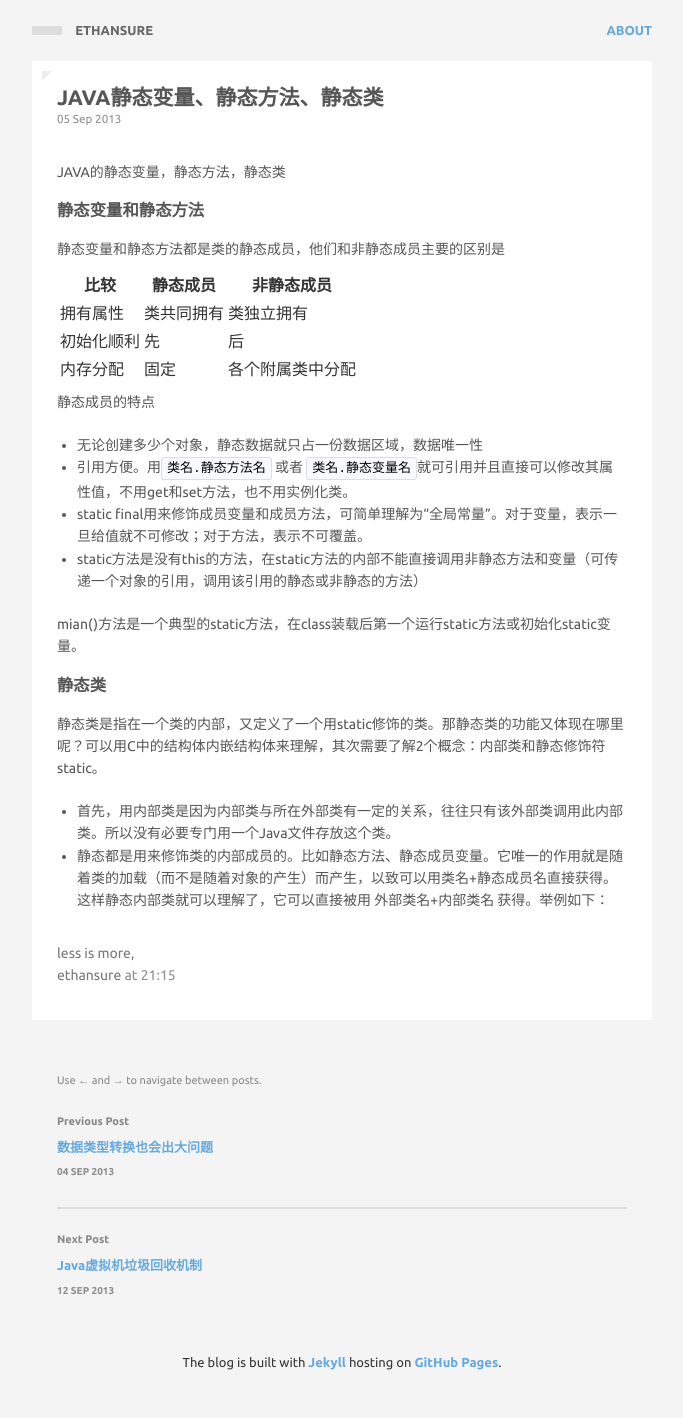
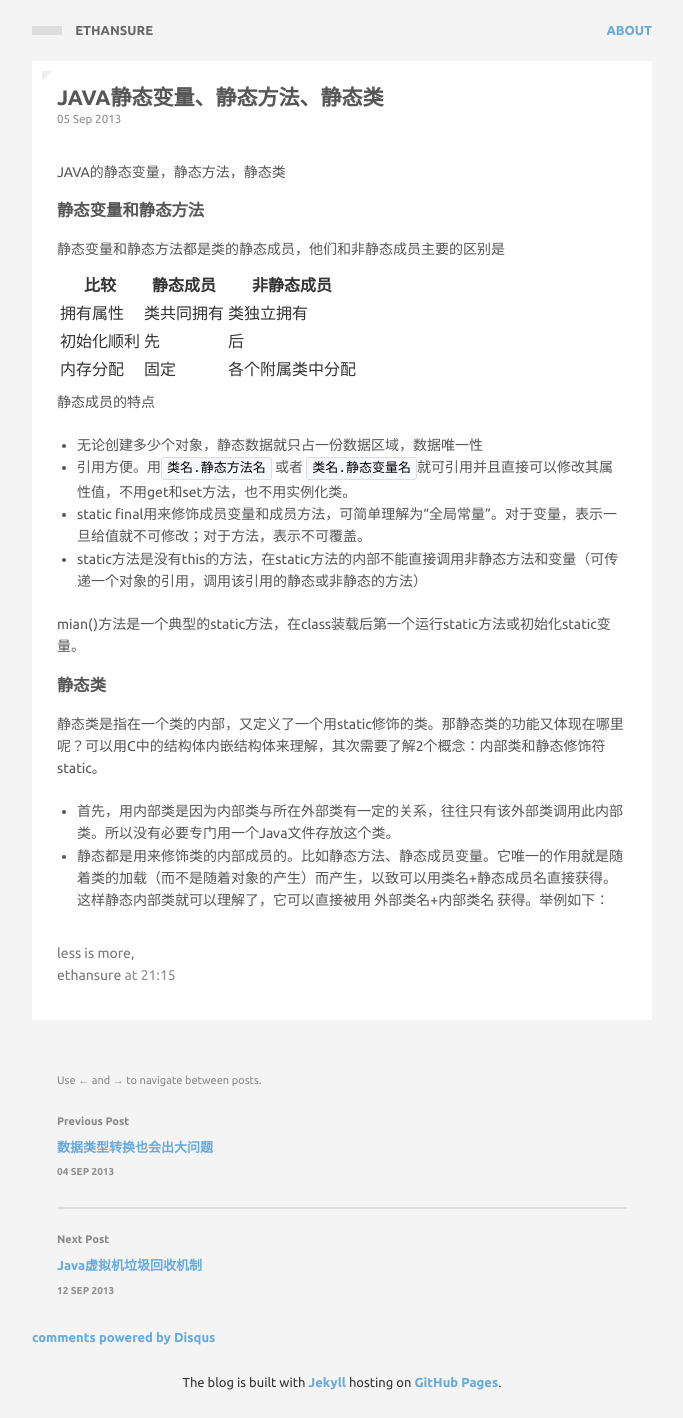
Before and after one commit to EthanPan/ethanpan.github.io, a Jekyll site: the page built from _posts/2013-09-05-JAVA静态变量、静态方法、静态类.markdown, in a window 1280 px wide. Shown: the whole page, without its empty margins (298-981 px from the left). Built offline with Jekyll 4.4.1, drawn with Linux system fonts in a browser that asks for light colours; Markdown is read by kramdown in place of the engine named in the settings; comment, search, counter and statistics services are not loaded; before the commit the page ends 1397 px from its top, so only the background shows below that.

Commit message:
添加disqus

```diff
--- /dev/null
+++ b/_includes/disqus.html
@@ -0,0 +1,14 @@
+<div id="disqus_thread"></div>
+<script type="text/javascript">
+    /* * * CONFIGURATION VARIABLES: EDIT BEFORE PASTING INTO YOUR WEBPAGE * * */
+    var disqus_shortname = 'ethansure'; // required: replace example with your forum shortname
+
+    /* * * DON'T EDIT BELOW THIS LINE * * */
+    (function() {
+        var dsq = document.createElement('script'); dsq.type = 'text/javascript'; dsq.async = true;
+        dsq.src = '//' + disqus_shortname + '.disqus.com/embed.js';
+        (document.getElementsByTagName('head')[0] || document.getElementsByTagName('body')[0]).appendChild(dsq);
+    })();
+</script>
+<noscript>Please enable JavaScript to view the <a href="http://disqus.com/?ref_noscript">comments powered by Disqus.</a></noscript>
+<a href="http://disqus.com" class="dsq-brlink">comments powered by <span class="logo-disqus">Disqus</span></a>
--- a/_layouts/post.html
+++ b/_layouts/post.html
@@ -42,7 +42,9 @@
           </div>
           {% endif %}
         </section>
-
+      {% if page.disqus == 'y' %}
+        {% include disqus.html %}
+      {% endif %}
       {% include footer.html %}
     </div>
   </body>
```
Also changed, not shown: _config.yml (line endings or trailing spaces).
